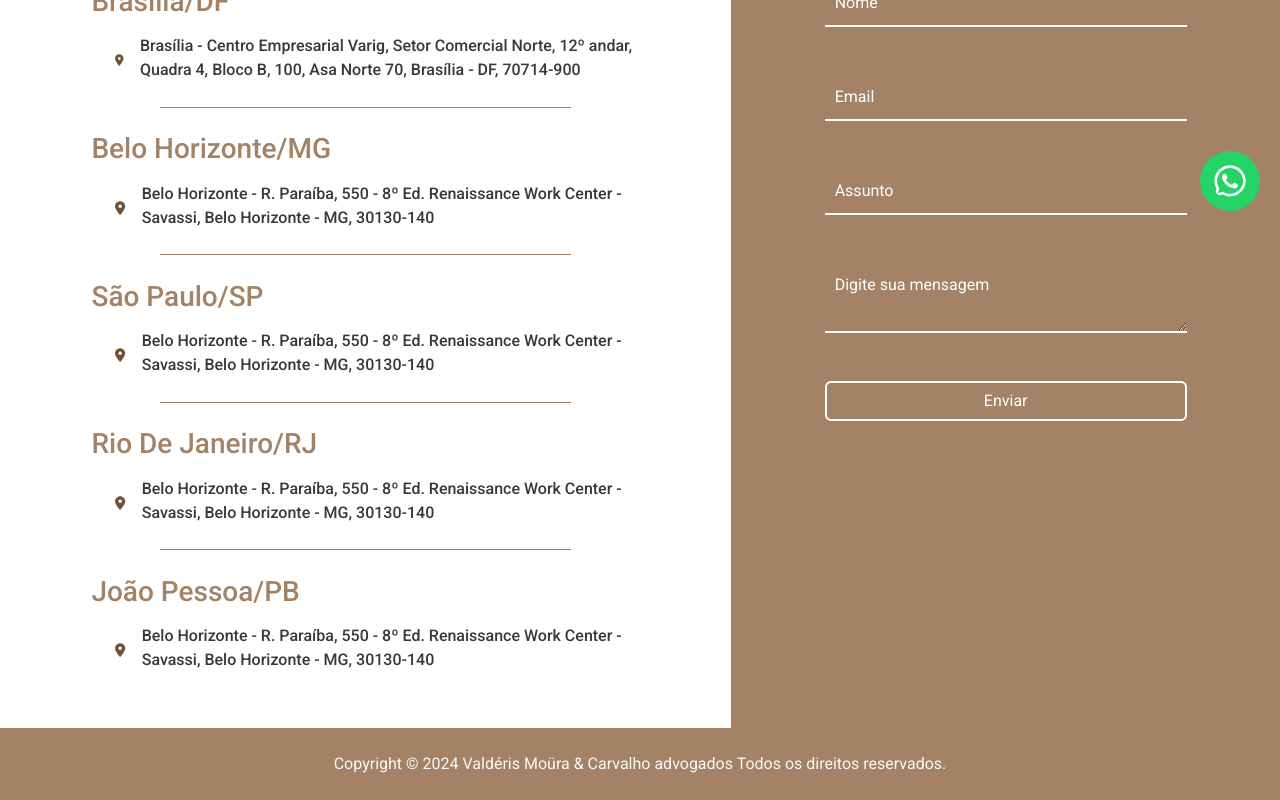
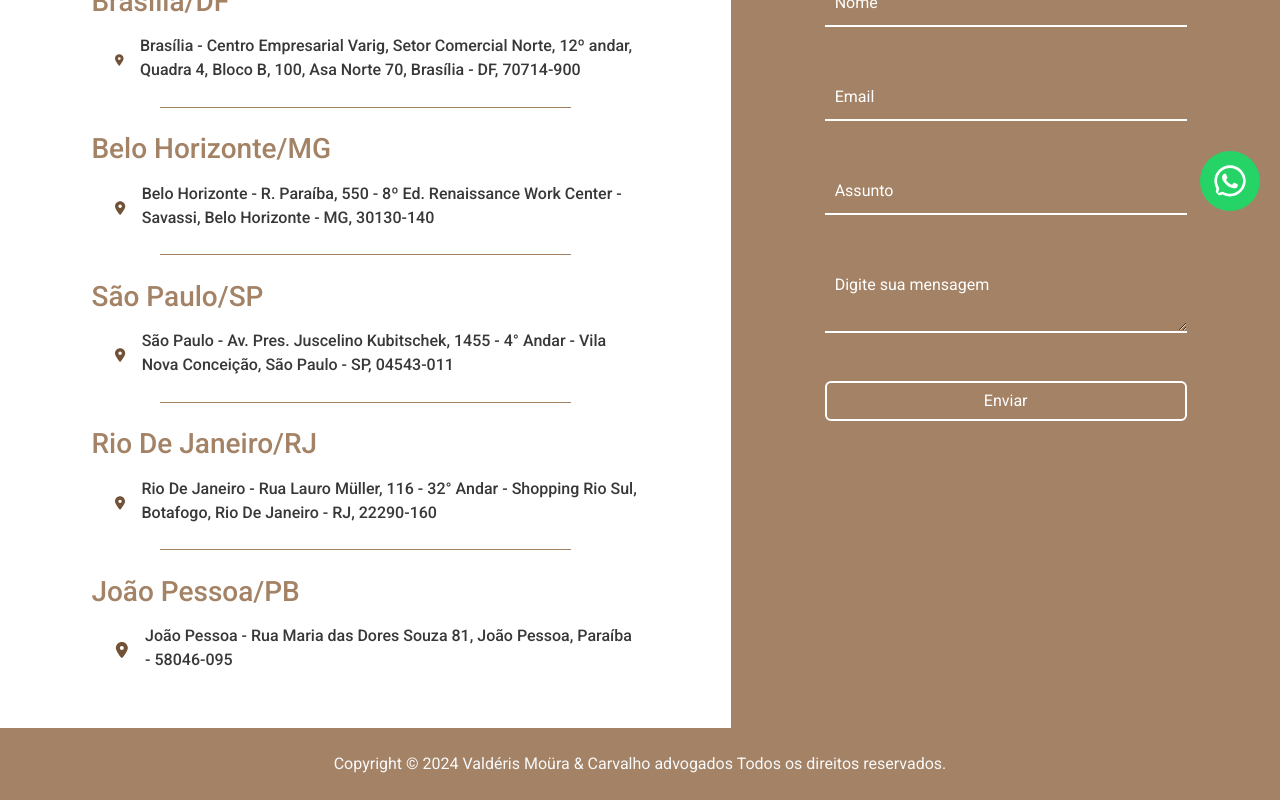
Before and after one commit to Arthur-dezingrini/Moura-e-Carvalho, a React (Vite) app: page /Contato in a window 1280 px wide. Shown: the part 569-1369 px from the top of the page. Built offline with nearby package versions, Linux system fonts and the light colour scheme.

Commit message:
Update Contato.jsx

```diff
--- a/src/Contato/Contato.jsx
+++ b/src/Contato/Contato.jsx
@@ -12,9 +12,9 @@ const Contato = () => {
     const Contatos = [
         {location: 'Brasilia/DF', phone: null, endereço: 'Brasília - Centro Empresarial Varig, Setor Comercial Norte, 12º andar, Quadra 4, Bloco B, 100, Asa Norte 70, Brasília - DF, 70714-900'},
         {location: 'Belo Horizonte/MG', phone: '(31) 9 7252-3131', endereço: 'Belo Horizonte - R. Paraíba, 550 - 8º Ed. Renaissance Work Center - Savassi, Belo Horizonte -   MG, 30130-140'},
-        {location: 'São Paulo/SP', phone: '(31) 9 7252-3131', endereço: 'Belo Horizonte - R. Paraíba, 550 - 8º Ed. Renaissance Work Center - Savassi, Belo Horizonte -   MG, 30130-140'},
-        {location: 'Rio De Janeiro/RJ', phone: '(31) 9 7252-3131', endereço: 'Belo Horizonte - R. Paraíba, 550 - 8º Ed. Renaissance Work Center - Savassi, Belo Horizonte -   MG, 30130-140'},
-        {location: 'João Pessoa/PB', phone: '(31) 9 7252-3131', endereço: 'Belo Horizonte - R. Paraíba, 550 - 8º Ed. Renaissance Work Center - Savassi, Belo Horizonte -   MG, 30130-140'},
+        {location: 'São Paulo/SP', phone: '(31) 9 7252-3131', endereço: 'São Paulo - Av. Pres. Juscelino Kubitschek, 1455 - 4° Andar - Vila Nova Conceição, São Paulo - SP, 04543-011'},
+        {location: 'Rio De Janeiro/RJ', phone: '(31) 9 7252-3131', endereço: 'Rio De Janeiro - Rua Lauro Müller, 116 - 32° Andar - Shopping Rio Sul, Botafogo, Rio De Janeiro - RJ, 22290-160'},
+        {location: 'João Pessoa/PB', phone: '(31) 9 7252-3131', endereço: 'João Pessoa - Rua Maria das Dores Souza 81, João Pessoa, Paraíba - 58046-095'},
     ]
 
 
```
